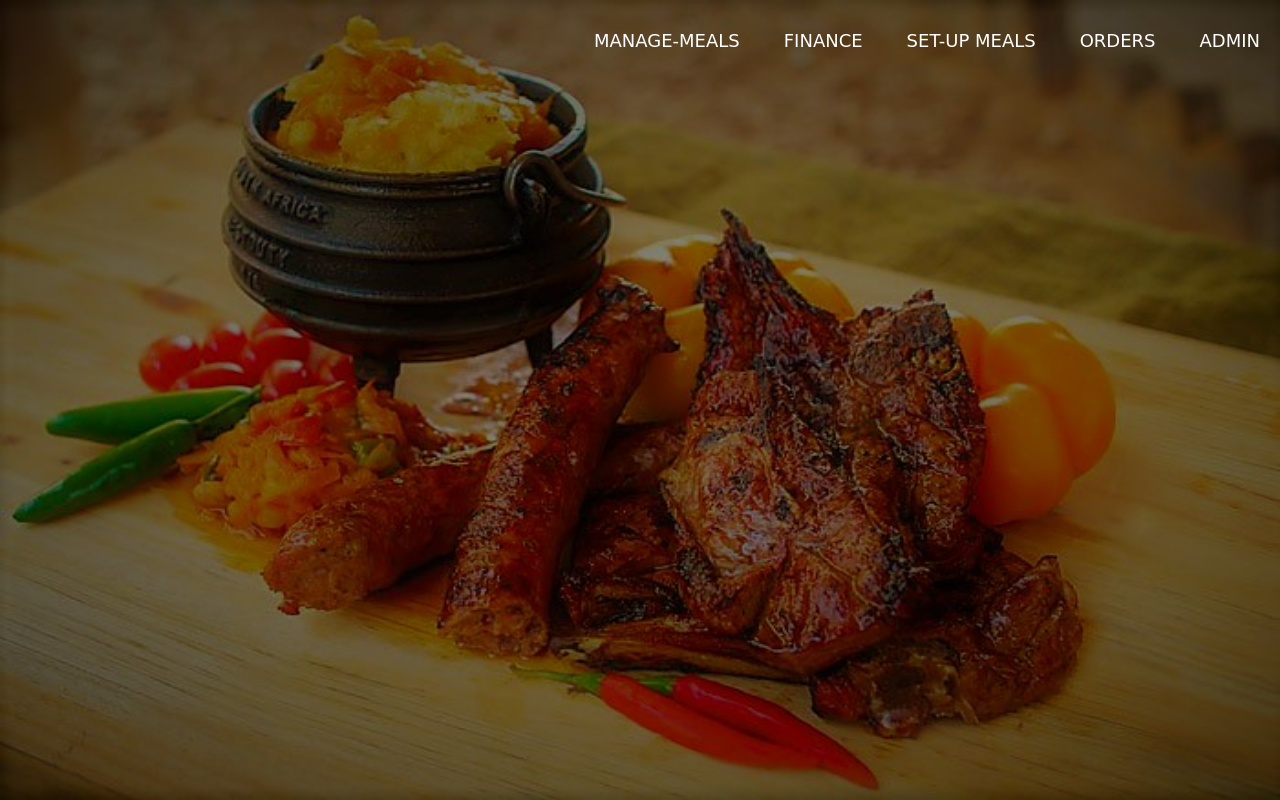
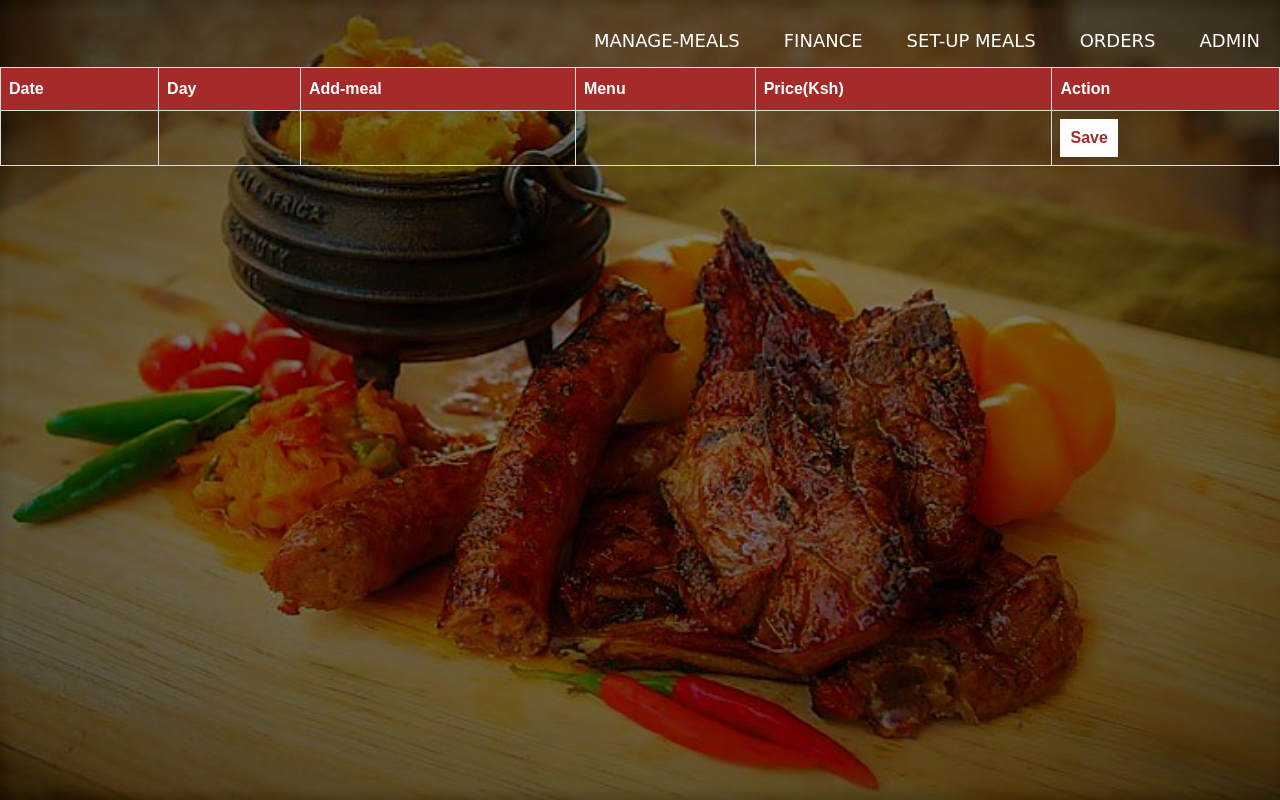
Before and after one commit to Didikasha/Book-A-Meal, a plain HTML site: page Designs/UI/set-up-Meals.html in a window 1280 px wide. Drawn offline with Linux system fonts and the light colour scheme.

Commit message:
[#156968801] Initial commit create  Designs

```diff
--- a/Designs/UI/set-up-Meals.html
+++ b/Designs/UI/set-up-Meals.html
@@ -20,10 +20,10 @@
                     <a href="manage-meals.html">MANAGE-MEALS</a>
                 </li>
                 <li>
-                        <a href="check-amount.html">FINANCE</a>
-                    </li>
+                    <a href="check-amount.html">FINANCE</a>
+                </li>
                 <li>
-                    <a href="manage-meals.html">SET-UP MEALS</a>
+                    <a href="set-up-meals.html">SET-UP MEALS</a>
                 </li>
                 <li>
                     <a href="check-orders.html">ORDERS</a>
@@ -34,6 +34,36 @@
 
             </ul>
         </div>
+        <div class="contained">
+            <table class="tables">
+
+                <tr>
+                    <th>Date</th>
+                    <th>Day</th>
+                    <th>Add-meal</th>
+                    <th>Menu</th>
+                    <th>Price(Ksh) </th>
+                    <th>Action</th>
+
+
+                </tr>
+
+                <tr>
+                    <td></td>
+                    <td> </td>
+                    <td></td>
+                    <td></td>
+                    <td></td>
+                    <td>
+                        <a class="Burton" href="#">Save</a>
+                    </td>
+
+                </tr>
+
+
+
+            </table>
+        </div>
 
 </body>
 
--- a/Designs/UI/static/style.css
+++ b/Designs/UI/static/style.css
@@ -17,7 +17,7 @@ width: 100%;
 clear: both;
 }
 
-/*---for the navigation panel--*/
+/*---for the navigation panels--*/
 .main-nav{
     float: right;
     list-style: none;
@@ -38,7 +38,6 @@ clear: both;
 
     }
 
-    /*-- intro message---*/
     .header{
         position: absolute;
         width: 1200px;
@@ -155,7 +154,7 @@ clear: both;
     }
 
 
-    /*--------------------ADMIN SECTIONS---------------*/
+    /*--------------------ADMIN SECTION---------------*/
 
 
 
```
Also changed, not shown: Designs/UI/Manage-meals.html (+1 -1 lines), Designs/UI/admin.html (+12 -4 lines), Designs/UI/check-amount.html (+1 -1 lines), Designs/UI/check-orders.html (+1 -1 lines), Designs/UI/menu.html (+8 -8 lines).
